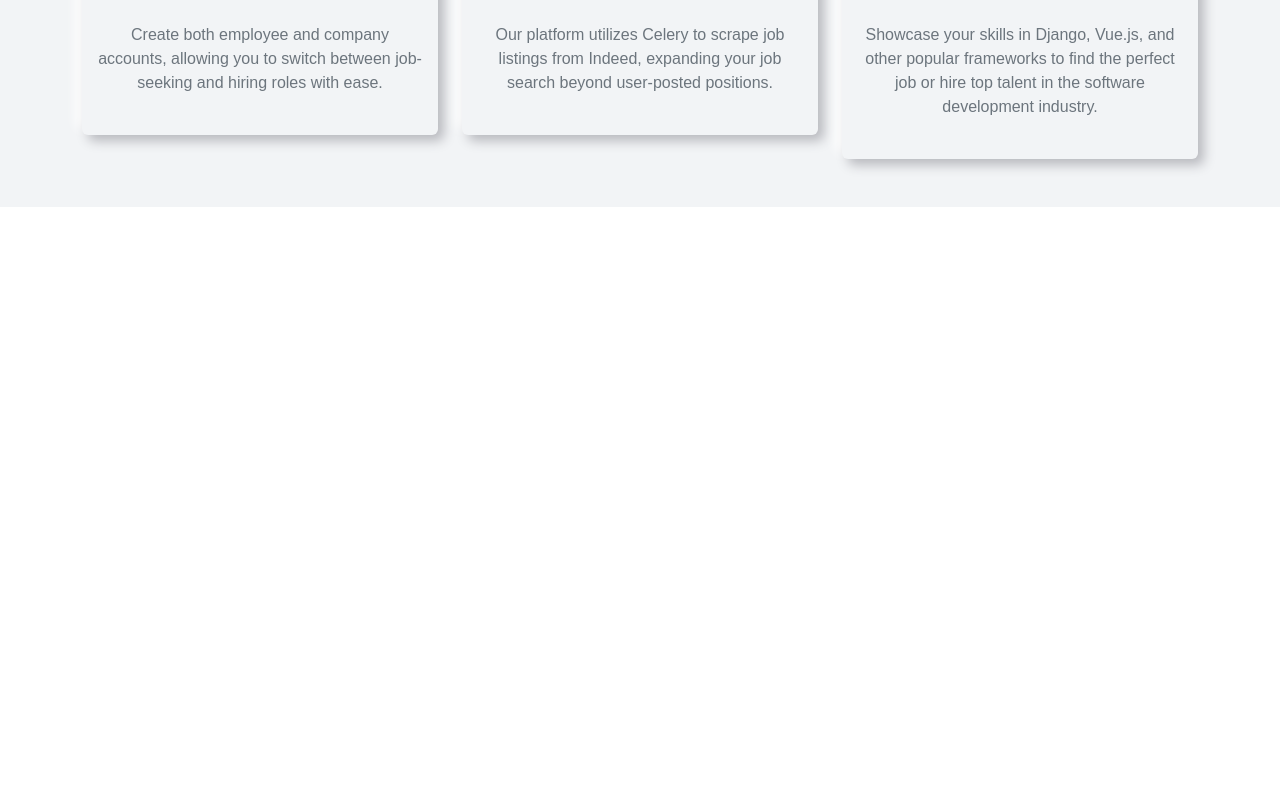
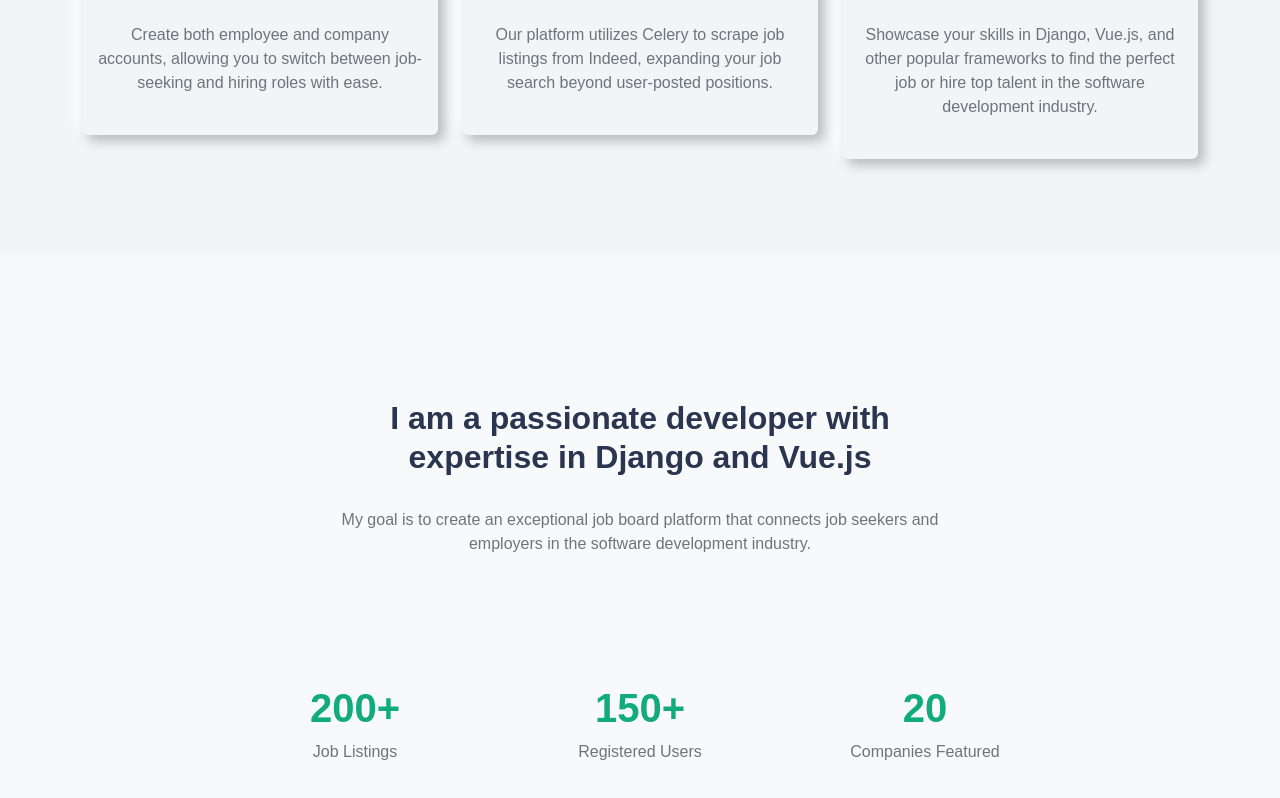
Before and after one commit to IBSHAMI/DjangoPost_Web_Application, a Vue app in the folder frontend/: page / in a window 1280 px wide. Shown: the part 1523-2321 px from the top of the page. Before the commit the page ends 1730 px from the top, so only its background shows below. Built offline with nearby package versions, Linux system fonts and the light colour scheme; no server answers.

Commit message:
feat:
1. Added Features About Page.

```diff
--- /dev/null
+++ b/frontend/src/components/landingPageComponents/AboutSection.vue
@@ -0,0 +1,57 @@
+<template>
+  <section class="section bg-light" id="about">
+    <div class="container py-5 my-5">
+      <div class="row justify-content-center py-5 my-5">
+        <div class="col-lg-7">
+          <div class="text-center">
+            <h2>
+              I am a passionate developer with expertise in Django and Vue.js
+            </h2>
+            <p class="text-muted pt-4">
+              My goal is to create an exceptional job board platform that
+              connects job seekers and employers in the software development
+              industry.
+            </p>
+          </div>
+        </div>
+      </div>
+
+      <div class="row justify-content-center mt-5">
+        <div class="col-md-6 col-lg-3">
+          <div class="text-center mt-3">
+            <h3><span class="statistics-value">200+</span></h3>
+            <p class="text-muted">Job Listings</p>
+          </div>
+        </div>
+
+        <div class="col-md-6 col-lg-3">
+          <div class="text-center mt-3">
+            <h3><span class="statistics-value">150+</span></h3>
+            <p class="text-muted">Registered Users</p>
+          </div>
+        </div>
+
+        <div class="col-md-6 col-lg-3">
+          <div class="text-center mt-3">
+            <h3 class="statistics-value">20</h3>
+            <p class="text-muted">Companies Featured</p>
+          </div>
+        </div>
+      </div>
+    </div>
+  </section>
+</template>
+
+<script>
+export default {
+  name: "AboutSection",
+};
+</script>
+
+<style scoped>
+.statistics-value {
+  font-size: 2.5rem;
+  font-weight: 600;
+  color: #11ab7c;
+}
+</style>
--- a/frontend/src/views/HomeView.vue
+++ b/frontend/src/views/HomeView.vue
@@ -4,6 +4,7 @@
       <Navbar :pageType="homePage" />
       <hero-section />
       <features-section />
+      <about-section />
     </section>
   </div>
 </template>
@@ -12,6 +13,7 @@
 import Navbar from "@/components/sharedComponents/Navbar.vue";
 import HeroSection from "@/components/landingPageComponents/HeroSection.vue";
 import FeaturesSection from "@/components/landingPageComponents/FeaturesSection.vue";
+import AboutSection from "@/components/landingPageComponents/AboutSection.vue";
 
 export default {
   name: "LandingPage",
@@ -24,6 +26,7 @@ export default {
     Navbar,
     HeroSection,
     FeaturesSection,
+    AboutSection,
   },
 };
 </script>
```
